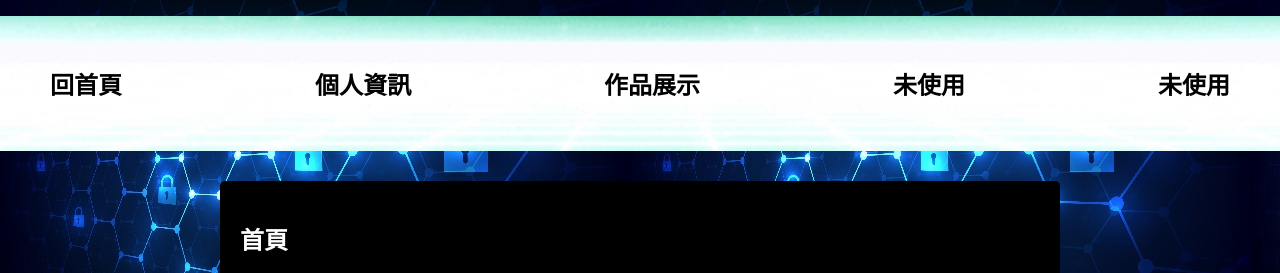
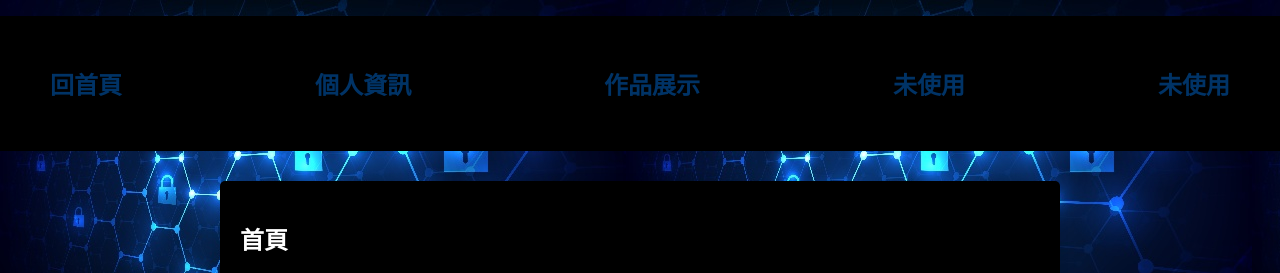
Before and after one commit to MojitoBen/MojitoBen.github.io, a plain HTML site: page index.html in a window 1280 px wide. Shown: the top 273 px of the page. Drawn offline with Linux system fonts and the light colour scheme.

Commit message:
Update index.html

```diff
--- a/index.html
+++ b/index.html
@@ -20,7 +20,7 @@
         .header-bg {
             background-color: #f2f2f2;
             /* 設置 GIF 圖片的連結作為背景 */
-            background-image: url("https://github.com/MojitoBen/MojitoBen.github.io/blob/main/github/giphy.gif?raw=true");
+            /*background-image: url("https://github.com/MojitoBen/MojitoBen.github.io/blob/main/github/giphy.gif?raw=true"); */
             /* 設置背景大小，例如 "cover" 讓圖片覆蓋整個區塊 */
             background-size: cover;
             /* 設置背景位置，例如 "center" 讓圖片置中顯示 */
@@ -33,13 +33,13 @@
             list-style-type: none;
             padding: 0;
             justify-content: space-between; /* 新增這一行 */
-            /*background-color: black; /* 將選單背景設置為黑色 */
+            background-color: black; /* 將選單背景設置為黑色 */
         }
 
         button {
             background: none;
             border: none;
-            color: #000000; /* 修改字體顏色為深藍色 (#003366) */
+            color: #003366; /* 修改字體顏色為深藍色 (#003366) */
             font: inherit;
             font-weight: bold;
             cursor: pointer;
@@ -54,6 +54,10 @@
         button span {
             display: block;
             padding: 50px; /* 調整此處的數值來擴大點擊範圍 */
+        }
+        /* 當鼠標移動到按鈕上時，將背景色變成白色 */
+        button:hover {
+            background-color: white;
         }
         section {
             max-width: 800px;
```
